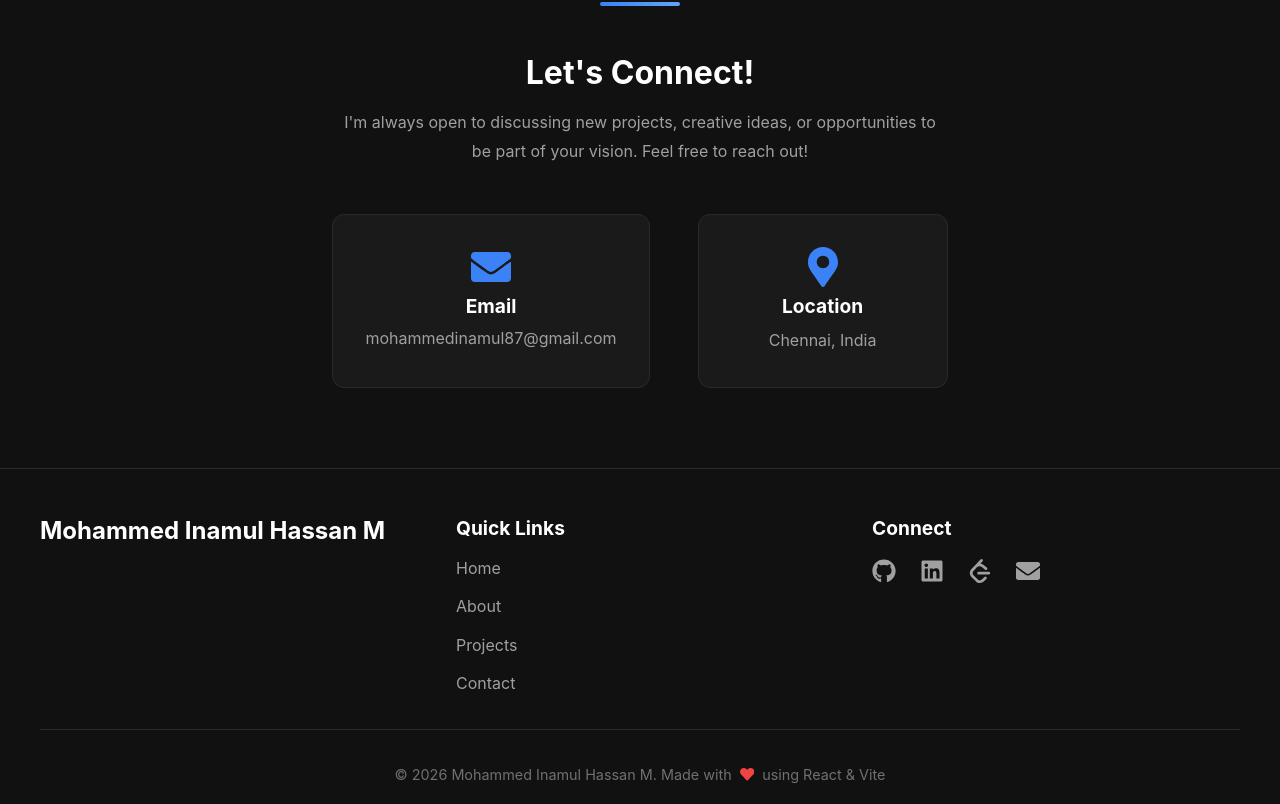
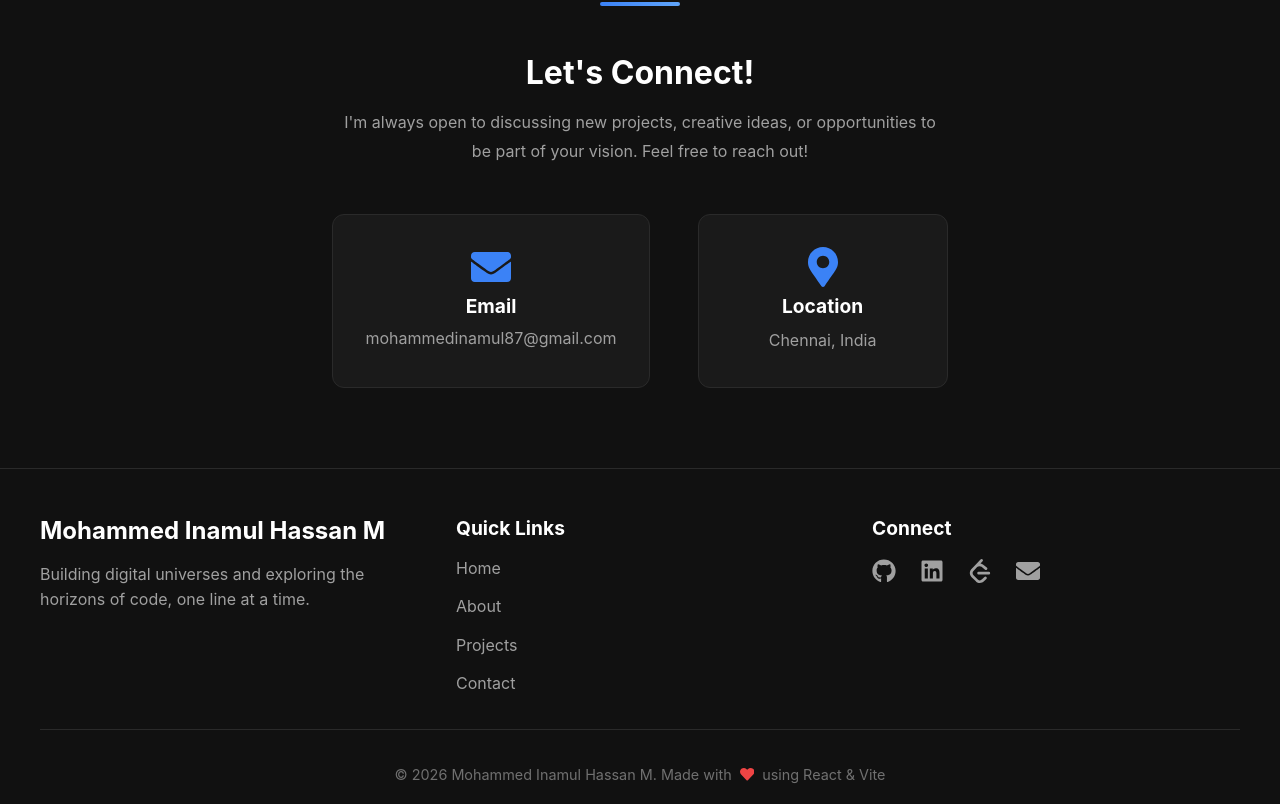
Before and after one commit to Inamul07/MIH-Portfolio, a React (Vite) app: page / in a window 1280 px wide. Shown: the part 5929-6733 px from the top of the page. Built offline with nearby package versions, Linux system fonts and the light colour scheme; no server answers.

Commit message:
fix(Hero): Use tagline from personal info as hero-description.

```diff
--- a/src/components/Hero.jsx
+++ b/src/components/Hero.jsx
@@ -104,8 +104,7 @@ const Hero = () => {
 							<span className="typing-cursor">|</span>
 						</h2>
 						<p className="hero-description">
-							Building digital universes and exploring the
-							horizons of code, one line at a time.
+							{portfolioData.personal.tagline}
 						</p>
 					</motion.div>
 
--- a/src/data/portfolio.js
+++ b/src/data/portfolio.js
@@ -9,7 +9,8 @@ const portfolioData = {
 			"Tech Enthusiast",
 			"Philomath",
 		],
-		tagline: "",
+		tagline:
+			"Building digital universes and exploring the horizons of code, one line at a time.",
 		email: "mohammedinamul87@gmail.com",
 		location: "Chennai, India",
 		github: "Inamul07",
```
